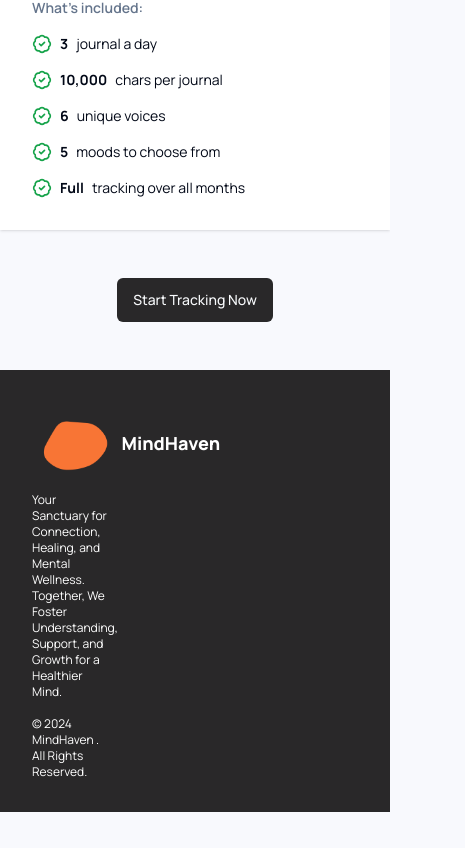
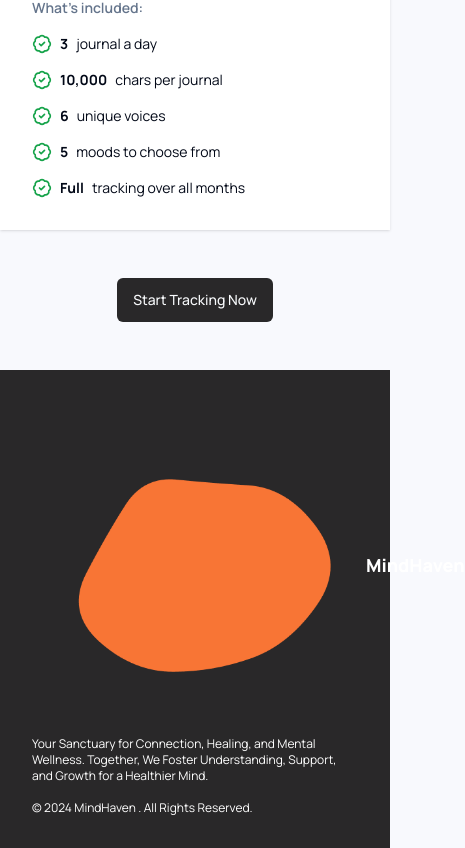
Before and after one commit to kevinmcgrady/MindHaven, a Next.js app: page / in a window 390 px wide. Shown: the part 2665-3513 px from the top of the page, 465 px wide, since content can reach past the window. Before the commit the page ends 3477 px from the top, so only its background shows below. Built offline with nearby package versions, Linux system fonts and the light colour scheme; no server answers.

Commit message:
@fix/footer mobile styles

```diff
--- /dev/null
+++ b/src/app/(root)/[...not-found]/page.tsx
@@ -0,0 +1,5 @@
+function NotFoundPage() {
+  return <h1>Page not found</h1>;
+}
+
+export default NotFoundPage;
--- a/src/components/site/Footer.tsx
+++ b/src/components/site/Footer.tsx
@@ -4,7 +4,7 @@ export const Footer = () => {
   return (
     <footer className='bg-[#292829] text-white'>
       <div className='p-8 grid grid-cols-12'>
-        <div className='col-span-3'>
+        <div className='col-span-12 md:col-span-3'>
           <Logo />
           <p className='text-xs mt-2 mb-4'>
             Your Sanctuary for Connection, Healing, and Mental Wellness.
--- a/src/middleware.ts
+++ b/src/middleware.ts
@@ -4,6 +4,7 @@ const isPublicRoute = createRouteMatcher([
   '/sign-in(.*)',
   '/sign-up(.*)',
   '/',
+  '/not-found(.*)',
   '/api/webhooks/stripe(.*)',
 ]);
 
```
